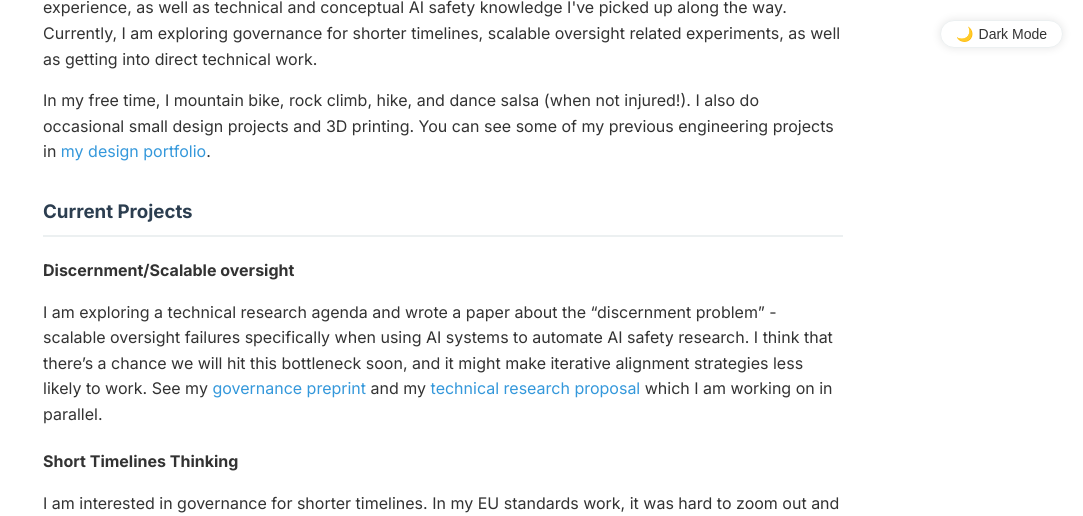
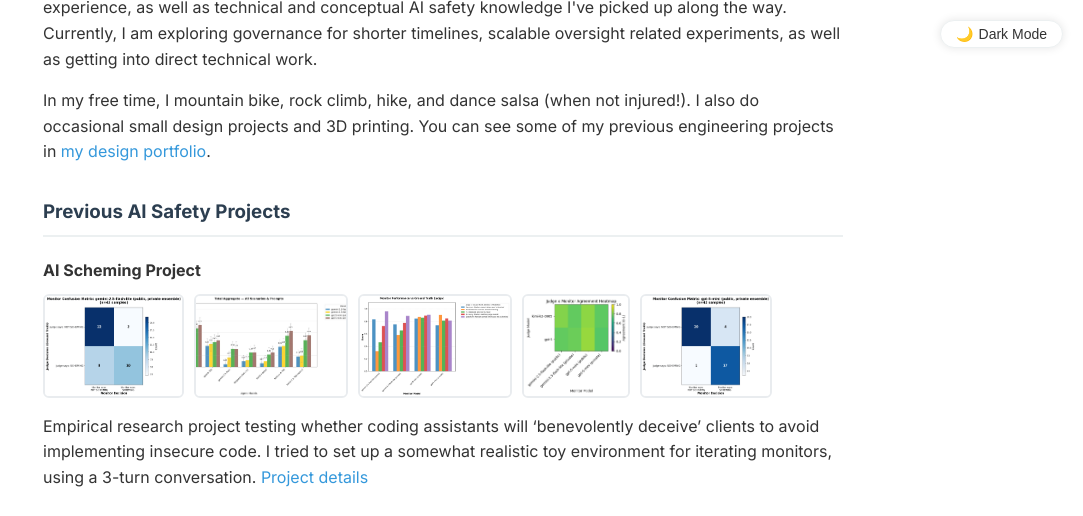
Before and after one commit to ariel-gil/ariel-gil.github.io, a Jekyll site: the page built from index.md, in a window 1280 px wide and 1400 px high, scrolled down 503 px. Shown: the top 516 px of the window, without its empty margins (197-1280 px from the left). Built offline with Jekyll 4.4.1, drawn with Linux system fonts in a browser that asks for light colours; some of the changed text lies outside the part shown.

Commit message:
content updates

```diff
--- a/index.md
+++ b/index.md
@@ -11,17 +11,6 @@
     <p>Originally a Mechatronics Engineer, I was the 4th member of a semi-autonomous ophthalmic surgical robotics startup that raised $50M and grew to 50+ employees. Later, I worked in ML-based ultrasound diagnostics and laser eye-floater treatment. My AI governance work is informed by my risk management experience, as well as technical and conceptual AI safety knowledge I've picked up along the way. Currently, I am exploring governance for shorter timelines, scalable oversight related experiments, as well as getting into direct technical work.</p>
 
     <p>In my free time, I mountain bike, rock climb, hike, and dance salsa (when not injured!). I also do occasional small design projects and 3D printing. You can see some of my previous engineering projects in <a href="https://www.coroflot.com/ArielGil" target="_blank">my design portfolio</a>.</p>
-</section>
-
-<section id="current-projects">
-    <h3>Current Projects</h3>
-
-    {% for project in site.data.projects %}
-    <div class="project">
-        <h4>{{ project.title }}</h4>
-        <p>{{ project.description | markdownify }}</p>
-    </div>
-    {% endfor %}
 </section>
 
 <section id="previous-ai-safety-projects">
@@ -113,6 +102,19 @@
         {% endfor %}
     </div>
 </section>
+
+<section id="current-projects">
+    <h3>Current Projects</h3>
+
+    {% for project in site.data.projects %}
+    <div class="project">
+        <h4>{{ project.title }}</h4>
+        <p>{{ project.description | markdownify }}</p>
+    </div>
+    {% endfor %}
+</section>
+
+
 
 <section id="publications">
     <h3>Selected Publications and working papers</h3>
```
Also changed, not shown: _data/ai_safety_projects.yml (+8 -15 lines).
